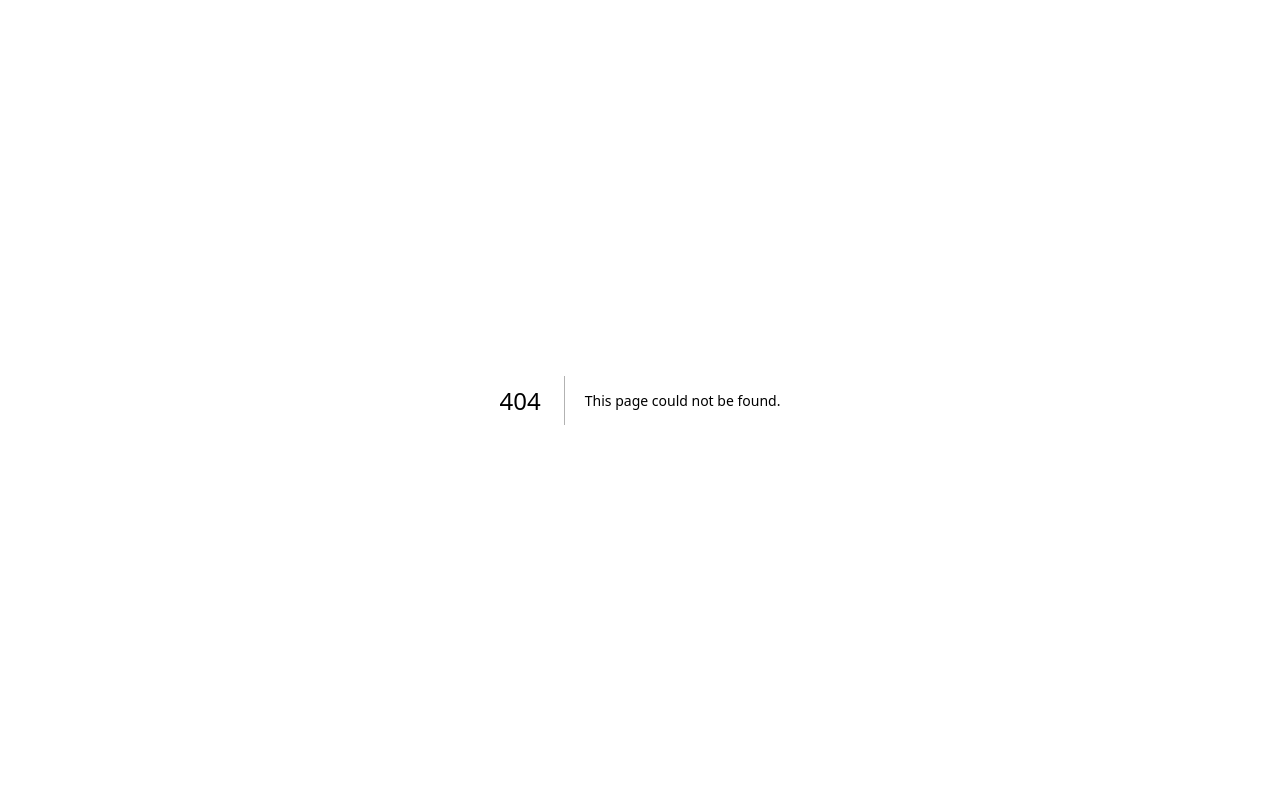
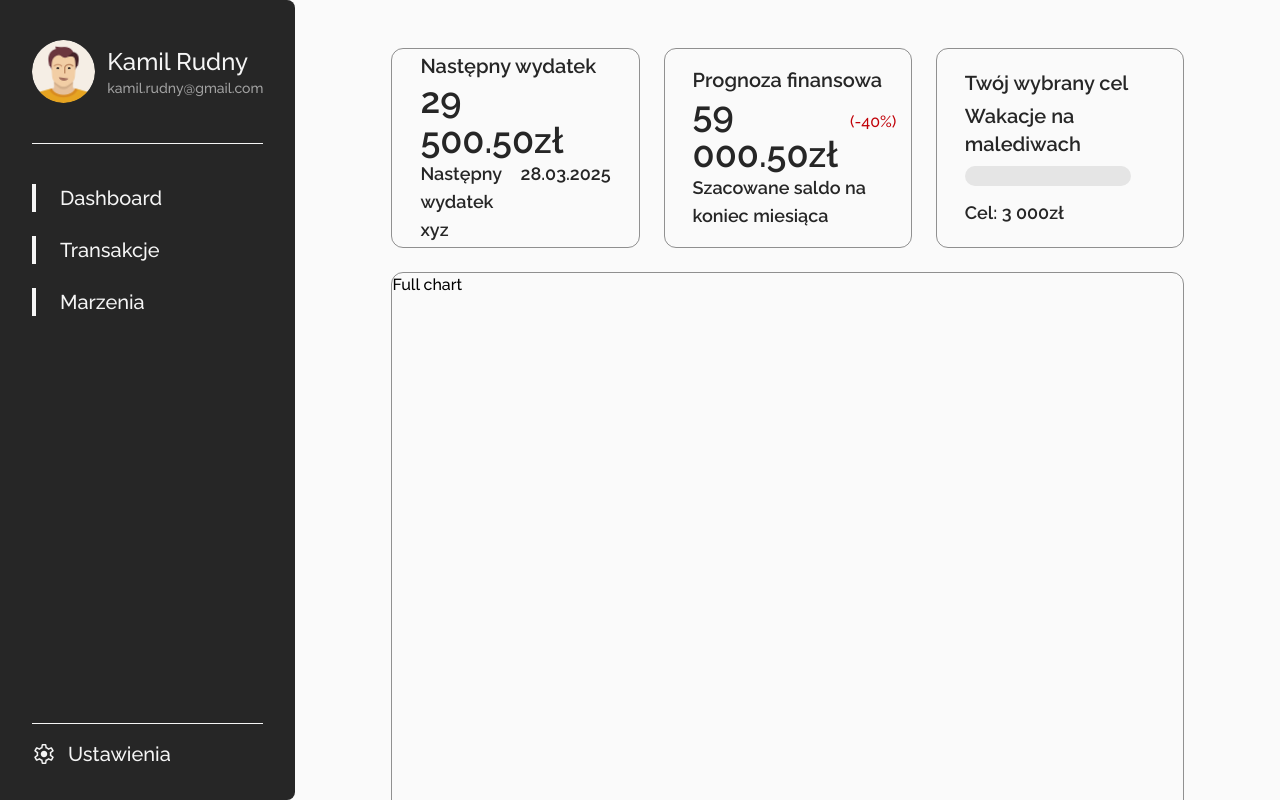
Before and after one commit to WiktorDybalski/Zlotowka, a Next.js app in the folder zlotowka-frontend/: page /dashboard in a window 1280 px wide. Before the commit this address had no page. Shown: the top 800 px of the page. Built offline with nearby package versions, Linux system fonts and the light colour scheme.

Commit message:
Top dashboard

```diff
--- /dev/null
+++ b/zlotowka-frontend/app/dashboard/page.tsx
@@ -0,0 +1,50 @@
+"use client"
+
+
+import GenericCard from "@/components/cards/GenericCard";
+import ThreeElementsCard from "@/components/cards/ThreeElementsCard";
+
+export default function Dashboard() {
+
+  return (
+     <div className="w-full min-h-screen grid-rows-[200px_600px_300px] grid grid-cols-3 gap-6 px-24 py-12">
+       <ThreeElementsCard
+           top={<p>Następny wydatek</p>}
+           middle={<p>29 500.50zł</p>}
+           bottom={<div className="flex justify-between">
+             <p>Następny wydatek xyz</p>
+             <p className="font-lato">28.03.2025</p>
+           </div>}
+       />
+
+       <ThreeElementsCard
+           top={<p>Prognoza finansowa</p>}
+           middle={<div className="flex items-baseline font-lato">
+             <p>59 000.50zł</p>
+             <p className="text-base font-medium ml-3 text-red-700">(-40%)</p>
+           </div> }
+           bottom={<p>Szacowane saldo na koniec miesiąca</p>}
+       />
+
+       <ThreeElementsCard
+           top={<p>Twój wybrany cel</p>}
+           middle={<div className="flex flex-col">
+             <p className="text-xl">Wakacje na malediwach</p>
+             <div className="w-7/8 h-5 my-2 bg-neutral-200 rounded-xl"></div>
+           </div> }
+           bottom={<p>Cel: <span className="font-lato">3 000zł</span></p>}
+       />
+
+
+
+       <GenericCard className="col-span-3">
+         Full chart
+       </GenericCard>
+
+
+
+       <GenericCard className="col-span-2">Transactions</GenericCard>
+       <GenericCard>Round chart</GenericCard>
+     </div>
+  );
+}
--- a/zlotowka-frontend/app/home/page.tsx
+++ /dev/null
@@ -1,43 +0,0 @@
-"use client";
-
-import { useState } from "react";
-import AddTransaction from "@/components/transactions/AddTransaction";
-import EditTransaction from "@/components/transactions/EditTransaction";
-import { sampleTransaction } from "@/mocks/SampleTransaction";
-
-export default function Home() {
-  const [showAddTransaction, setShowAddTransaction] = useState<boolean>(false);
-  const [showEditTransaction, setShowEditTransaction] =
-    useState<boolean>(false);
-
-  return (
-    <div className="h-[200vh] flex flex-col justify-center items-center">
-      <h1 className="text-4xl -mt-36 mb-4">Scrollable Hello World</h1>
-
-      {/* temporary stuff */}
-      <button
-        className="border-neutral-900 border-2 px-2 py-3 mt-4"
-        onClick={() => setShowAddTransaction(true)}
-      >
-        Add Transaction
-      </button>
-      <button
-        className="border-neutral-900 border-2 px-2 py-3 mt-4"
-        onClick={() => setShowEditTransaction(true)}
-      >
-        Edit Transaction
-      </button>
-
-      {showAddTransaction && (
-        <AddTransaction setShowAddTransaction={setShowAddTransaction} />
-      )}
-
-      {showEditTransaction && (
-        <EditTransaction
-          transaction={sampleTransaction}
-          setShowEditTransaction={setShowEditTransaction}
-        />
-      )}
-    </div>
-  );
-}
--- /dev/null
+++ b/zlotowka-frontend/components/cards/GenericCard.tsx
@@ -0,0 +1,15 @@
+import {ReactNode} from "react";
+
+interface GenericCardProps {
+  children: ReactNode;
+  className?: string;
+}
+
+// TODO: fix opacity
+export default function GenericCard({ children, className }: GenericCardProps) {
+  return (
+      <div className={`border-[1px] rounded-xl ${className}`} style={{ borderColor: "rgba(38, 38, 38, 0.5)" }}>
+        {children}
+      </div>
+  );
+}
--- /dev/null
+++ b/zlotowka-frontend/components/cards/ThreeElementsCard.tsx
@@ -0,0 +1,28 @@
+import GenericCard from "@/components/cards/GenericCard";
+import {ReactNode} from "react";
+
+interface ThreeElementsCardProps {
+  className?: string;
+  top: ReactNode;
+  middle: ReactNode;
+  bottom: ReactNode;
+}
+
+
+export default function ThreeElementsCard({ top, middle, bottom, className }: ThreeElementsCardProps) {
+  return (
+      <GenericCard>
+          <div className="w-full h-full px-7 py-5 flex flex-col justify-center font-semibold text-neutral-800">
+            <div className="w-full text-xl">
+              {top}
+            </div>
+            <div className="w-full text-4xl font-lato my-auto">
+              {middle}
+            </div>
+            <div className="w-full text-lg">
+              {bottom}
+            </div>
+          </div>
+      </GenericCard>
+  )
+}
```
Also changed, not shown: zlotowka-frontend/app/dashboard/layout.tsx (renamed from zlotowka-frontend/app/home/layout.tsx).
